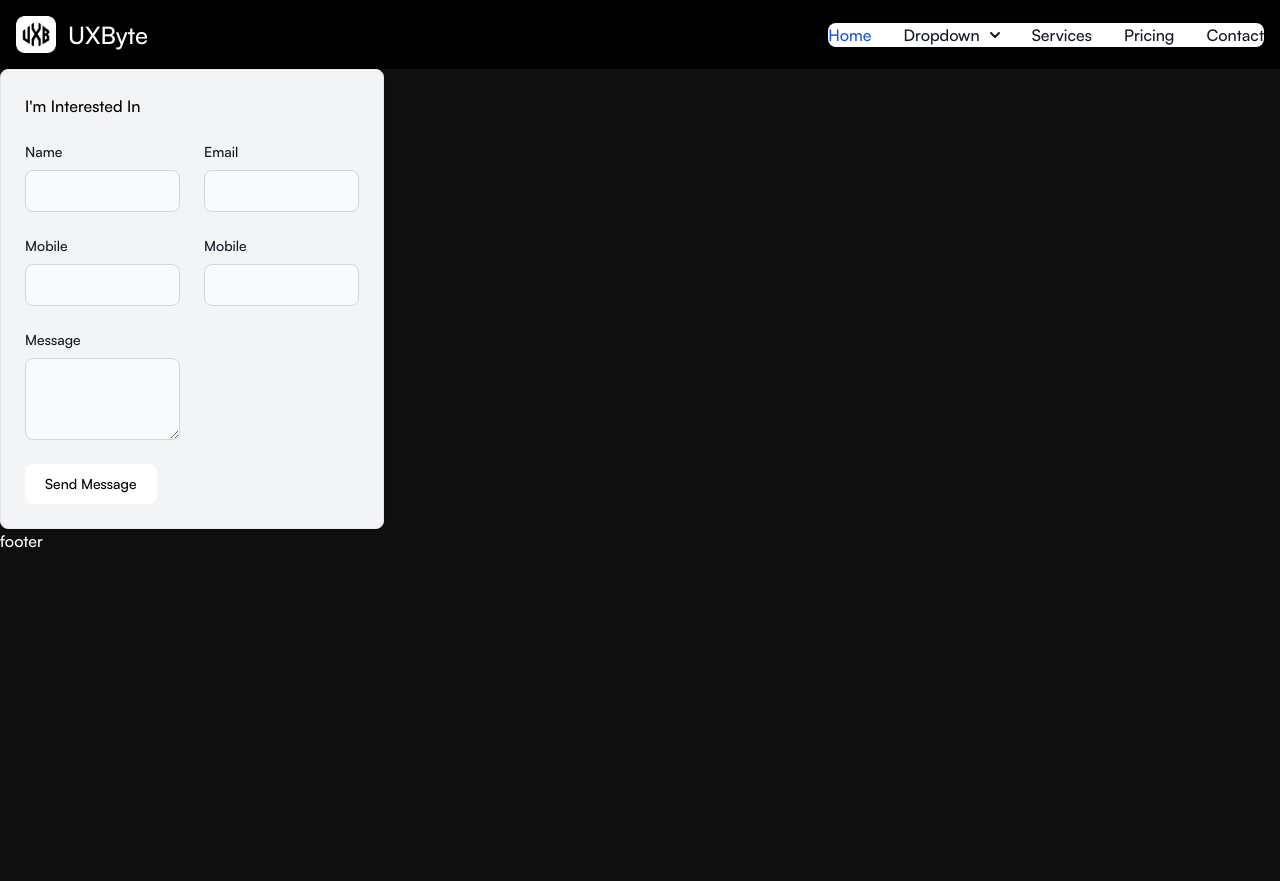
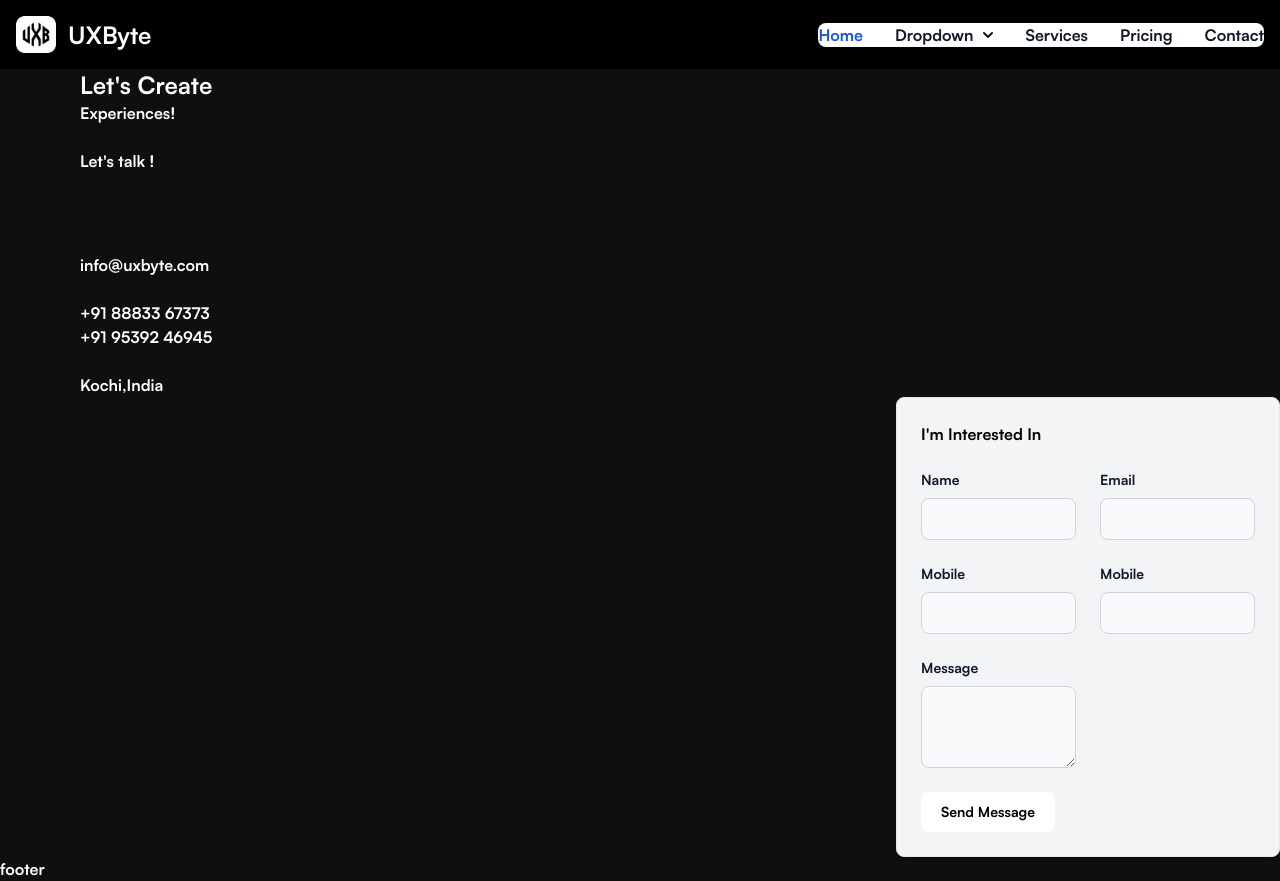
Before and after one commit to lalukrish/UXByte-Page, a Next.js app: page /contact in a window 1280 px wide. Before the commit the page ends 800 px from the top, so only its background shows below. Built offline with nearby package versions, Linux system fonts and the light colour scheme.

Commit message:
contents added latest

```diff
--- a/src/app/globals.css
+++ b/src/app/globals.css
@@ -52,7 +52,7 @@
 
 body {
   color: white;
-  font-family: "Satoshi-Medium";
+  font-family: "Satoshi-Bold";
   /* font-size: 16px;  */
   background-color: #0f0f0f;
 }
--- a/src/components/sections/contactSection.jsx
+++ b/src/components/sections/contactSection.jsx
@@ -3,9 +3,30 @@ import React from "react";
 const ContactSection = () => {
   return (
     <>
+    <div className="" >
+      <h2 className="text-2xl font-medium ml-20 ">Let's Create</h2>
+      <h2 className="ml-20">Experiences!</h2><br></br>
+      <h4 className="ml-20">Let's talk !</h4>
+      <div>
+        <h5 className="mt-20 ml-20">
+          <a href="">info@uxbyte.com</a>
+        </h5><br></br>
+
+        <h5 className="mt-25 ml-20">
+          <a href="">+91  88833   67373</a><br></br>
+          <a href="">+91  95392   46945</a><br></br>
+        </h5><br></br>
+        <h5 className="mt-30 ml-20">
+          <a href="">Kochi,India</a>
+
+        </h5>
+
+      </div>
+    </div>
+     <div className="flex justify-end">
       <a
         href="#"
-        className="block max-w-sm p-6 bg-gray-100 border border-gray-200 rounded-lg shadow hover:bg-gray-100 dark:bg-gray-800 dark:border-gray-700 dark:hover:bg-gray-700"
+        className="block max-w-sm p-6 bg-gray-100 border border-grey-600 rounded-lg shadow hover:bg-gray-100 dark:bg-gray-800 dark:border-gray-700 dark:hover:bg-gray-700"
       >
         <div>
           <h2 className="text-black">I'm Interested In</h2>
@@ -90,6 +111,7 @@ const ContactSection = () => {
           </button>
         </form>
       </a>
+      </div>
     </>
   );
 };
```
